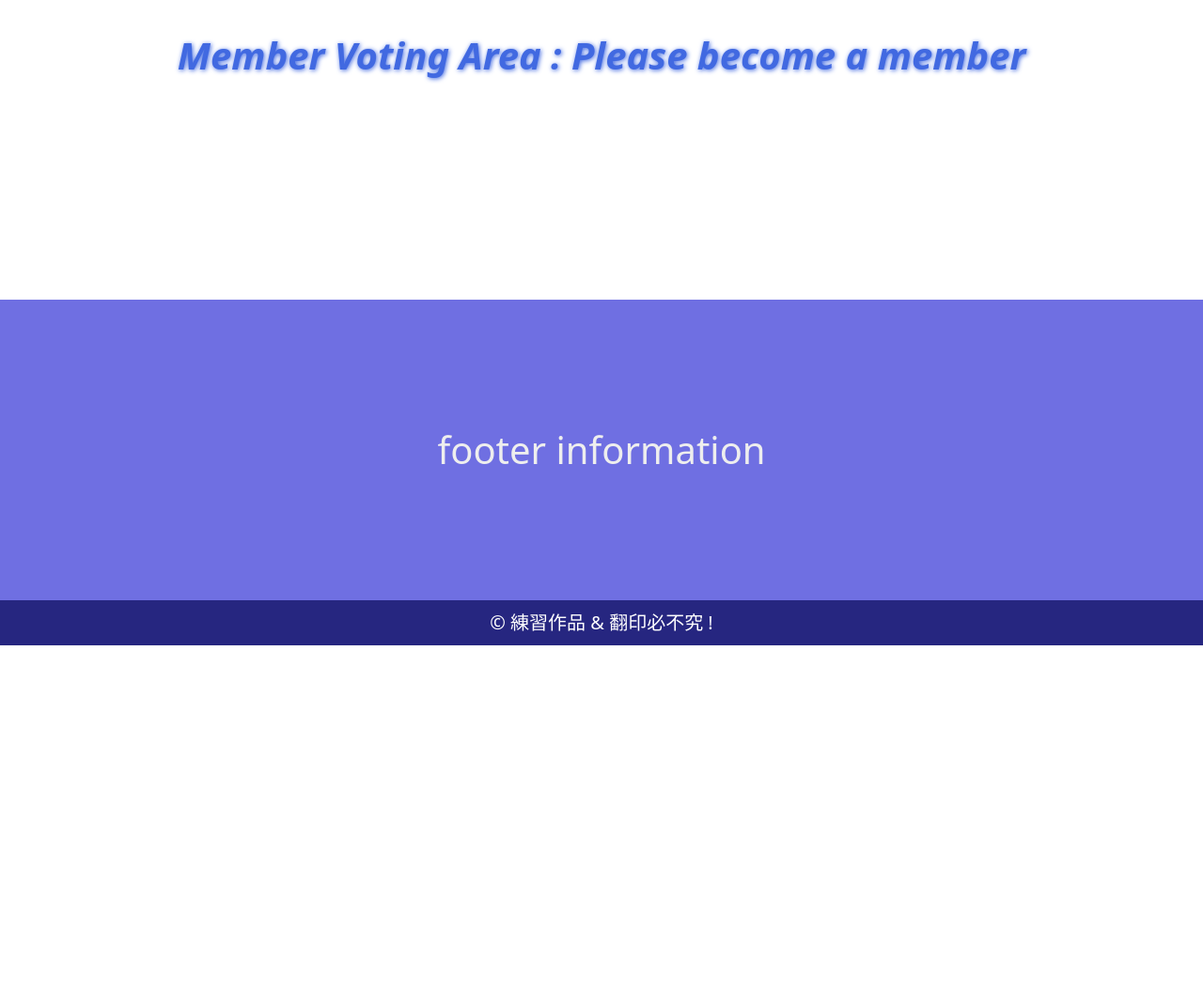
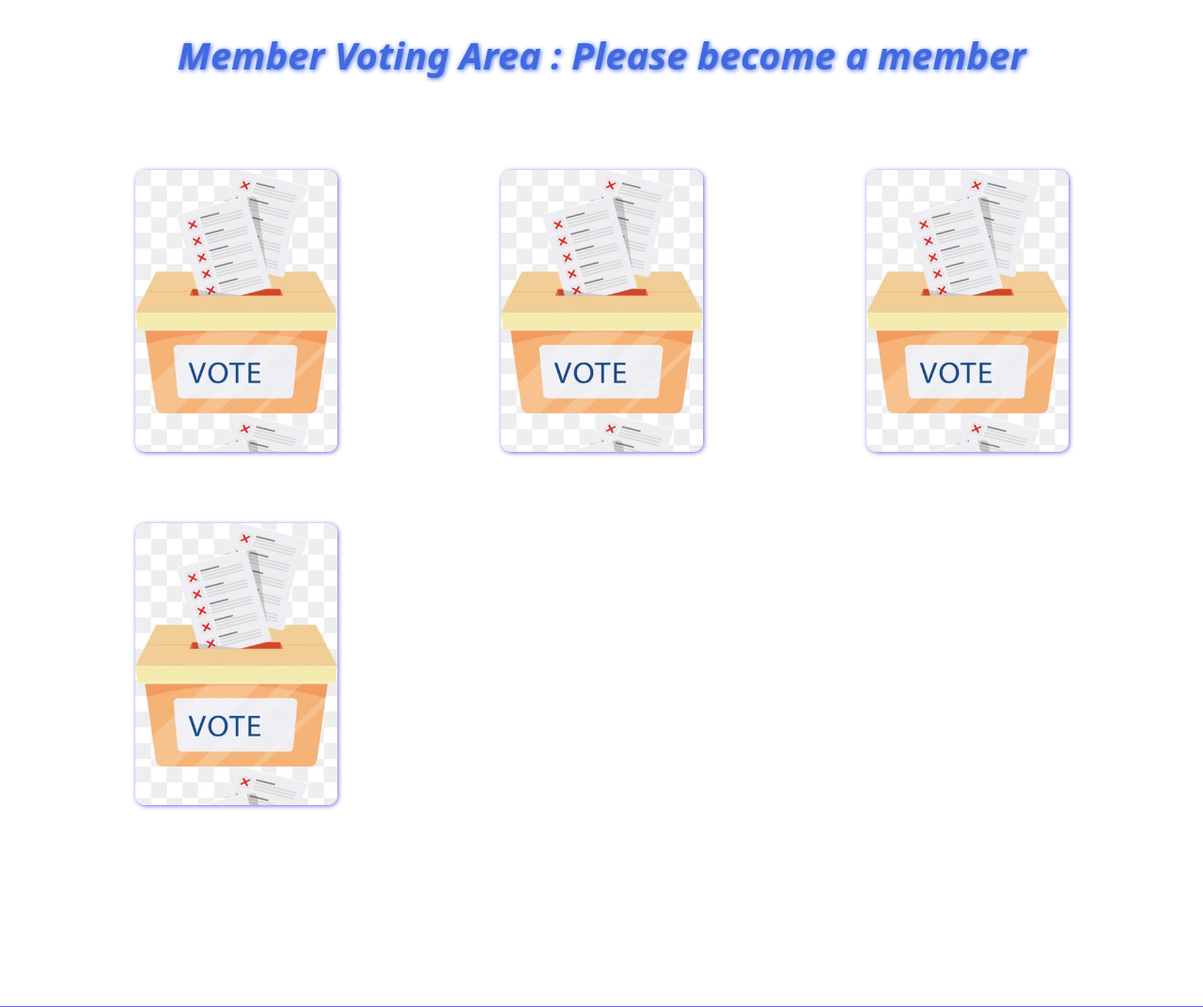
Before and after one commit to mokshayang/survey_hw, a PHP site: page / in a window 1280 px wide. Shown: the part 3205-4277 px from the top of the page at 94% size. Before the commit the page ends 3892 px from the top, so only its background shows below. Run offline with PHP 8.4, Linux system fonts and the light colour scheme; data comes from the database, SQL or seed files in the repository; some libraries are stand-ins or nearby versions.

Commit message:
未加入會員時候，顯示紙牌

```diff
--- a/css/cords_ajax.css
+++ b/css/cords_ajax.css
@@ -21,6 +21,22 @@
     position: relative;
     transform: rotateY(0deg);
 }
+.cardsEnd {
+    width: 215px;
+    height: 300px;
+    border-radius: 10px;
+    overflow: hidden;
+    transition: 1.6s all ease;
+    backface-visibility: hidden;
+    box-shadow: 1px 1px 5px #0000cc98;
+}
+
+.cardfrontEnd {
+    background: url("../photo/vote.jpg");
+    background-size: 100%;
+    /* position: relative;
+    transform: rotateY(0deg); */
+}
 
 .cardback {
     top: -300px;
@@ -37,11 +53,11 @@
 }
 
 .asb {
-    margin-top: 40px;
+    margin-top: 48px;
     display: grid;
     grid-template-columns: repeat(3, 1fr);
     justify-items: center;
-    grid-gap: 20px;
+    grid-gap: 48px;
 }
 
 @media screen and (max-width:760px) {
--- a/front/main.php
+++ b/front/main.php
@@ -9,7 +9,8 @@
         position: relative;
         z-index: -1;
     }
-    .sub_p div{
+
+    .sub_p div {
         position: absolute;
         font-size: 8rem;
         font-weight: bold;
@@ -21,7 +22,7 @@
 </style>
 <!--↓↓↓↓↓↓↓↓↓↓ photo　↓↓↓↓↓↓↓↓↓↓-->
 <div class="sub_p">
-<div>熱門投票</div>
+    <div>熱門投票</div>
     <img src="./photo/c10.jpg" alt="" width="100%">
 
 </div>
@@ -52,7 +53,8 @@
             box-shadow: 1px 1px 10px #999;
         }
 
-        .in_show ,.in_card{
+        .in_show,
+        .in_card {
             transform: translateX(-100%);
             transition: all 2s ease-in-out;
             opacity: 0;
@@ -92,7 +94,6 @@
             border-color: var(--skyblue);
 
         }
-
     </style>
     <h3 class="block in_show sub_vote">To experience
         <div style="  padding: 10px auto; "></div>
@@ -179,7 +180,6 @@
         box-shadow: 1px 1px 5px var(--blue);
         padding-bottom: 20px;
     }
-
 </style>
 <?php
 if (isset($_SESSION['login'])) {
@@ -247,10 +247,6 @@ if (isset($_SESSION['login'])) {
                                 </div>
                             </div>
                         </div>
-
-
-
-
                     <?php } else {
                     ?>
 
@@ -288,14 +284,24 @@ if (isset($_SESSION['login'])) {
                         </div>
                 <?php }
                 } ?>
+            </div>
+        <?php } else {
+        ?>
+            <div class="asb">
+                <?php
+                $nums = $subject->count(['acive' => 1, 'level' => 1]);
+                for ($i = 1; $i <= $nums; $i++) {
+                ?>
+                    <div class="col-12 col-sm-6 col-lg-4 my-3 in_card in_show_cards c cardsEnd cardfrontEnd justify-content-center" data-bs-toggle="tooltip" data-bs-placement="top" title="本區只對會員開放，請加入會員 !!">
+                        <!-- 卡片正面 -->
+                        <div class=" cardfront">
+                        </div>
+                    </div>
+            <?php }
+            } ?>
+            </div><!-- .abs -->
 
-
-
-            </div>
-        <?php } ?>
-
-
-    </div>
+    </div> <!-- .row end -->
 </div>
 
 
@@ -371,7 +377,7 @@ if (isset($_SESSION['login'])) {
                     'opacity': '1'
                 }, function() {});
                 card.fadeIn(1800);
-            }else{
+            } else {
                 hiddenBlock.css({
                     'transform': 'translateX(-100%)',
                     'opacity': '0'
@@ -383,4 +389,10 @@ if (isset($_SESSION['login'])) {
             // console.log('Obj_H',hiddenBlockTop);
         });
     });
+
+
+    let tooltipTriggerList = [].slice.call(document.querySelectorAll('[data-bs-toggle="tooltip"]'))
+    let tooltipList = tooltipTriggerList.map(function(tooltipTriggerEl) {
+        return new bootstrap.Tooltip(tooltipTriggerEl)
+    })
 </script>
```
